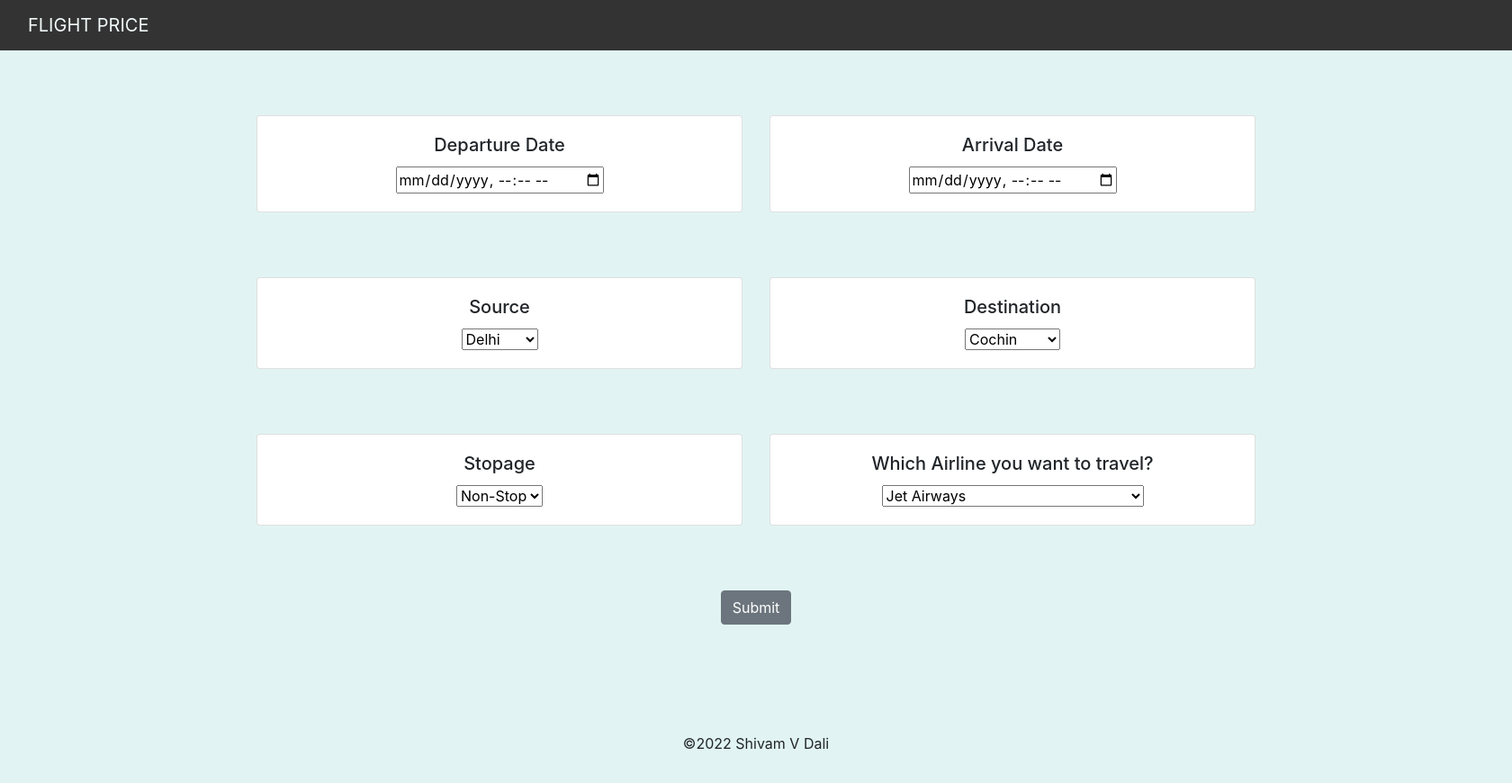
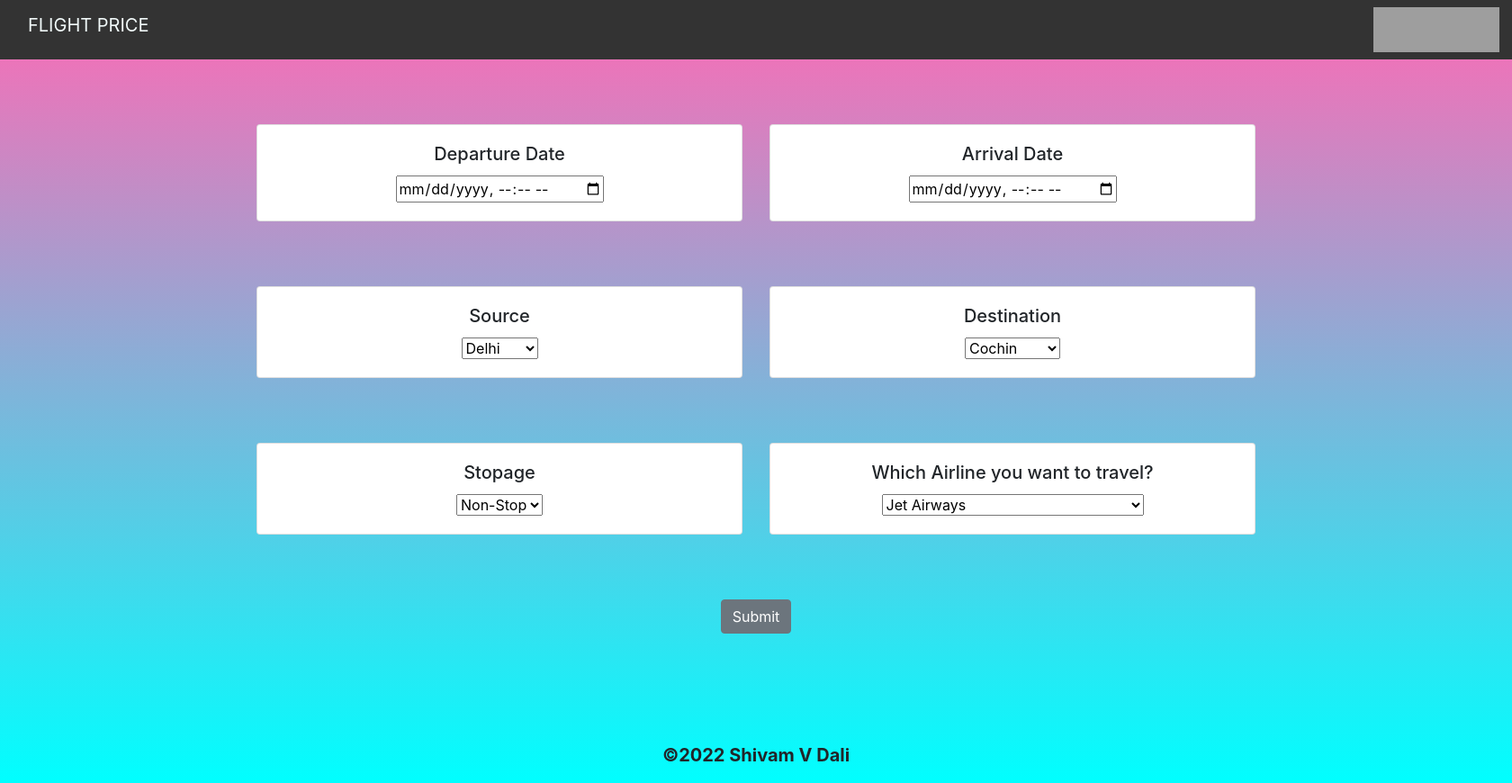
Before and after one commit to svdexe/Fare_flight_prediction, a Flask app: page / in a window 1680 px wide. Shown: the whole page at 90% size. Before the commit the page ends 833 px from the top, so only its background shows below. Run offline with Flask 2, Linux system fonts and the light colour scheme; parts of the project's set-up code (start-up, migrations or seed data) failed here and were passed over; some libraries are stand-ins or nearby versions; grey boxes are pictures that could not be loaded.

Commit message:
make it better

```diff
--- a/Website_Link.txt
+++ b/Website_Link.txt
@@ -0,0 +1 @@
+https://flight-fare-predictor-00.herokuapp.com/
--- a/static/css/styles.css
+++ b/static/css/styles.css
@@ -1,10 +1,16 @@
+.vidyalankar{
+    z-index: 1000;
+}
 body {
-    background-color: #e1f4f3;
+    background-image: linear-gradient(#FF69B4,#00FFFF);
     text-align: center;
 }
 
+
+
 .navbar {
     background-color: #333333;
+    /* background-image: linear-gradient(white,#333333); */
 }
 
 a {
@@ -14,3 +20,26 @@ a {
 a:hover {
     color: #f0f0f0;
   }
+
+/* .vit-logo{
+      float:left;
+  } */
+
+.vit-logo{
+    float:right;
+    position: relative;
+    left: 1345px;
+    }
+
+.footer{
+    font-weight: 700;
+    font-size: 20px;
+}
+
+/* .title{
+    font-size: larger;
+} */
+
+/* .button{
+    font-size: 20px;
+} */
--- a/templates/home.html
+++ b/templates/home.html
@@ -13,17 +13,27 @@
 
     <!-- css -->
     <link rel="stylesheet" href="static/css/styles.css">
-
+    <style>
+        /* .vit-logo{
+        float:right;
+        position: relative;
+        left: 600px;
+        }
+        .vidyalankar{
+            z-index: -1000;
+        } */
+    </style>
 
 </head>
 
 <body>
 
-    <!-- As a heading -->
-    <nav class="navbar navbar-inverse navbar-fixed-top">
+    <nav class="navbar navbar-inverse navbar-fixed-top ">
         <div class="container-fluid">
             <div class="navbar-header">
-                <a class="navbar-brand" href="/">FLIGHT PRICE</a>
+                <img class="vidyalankar vit-logo" src="https://i.postimg.cc/BQR1xCkb/vit-logo.png" width="140" height="50" alt="">
+                <!-- <a class="navbar-brand" href="/">VIT</a> -->
+                <a class="navbar-brand title" href="/">FLIGHT PRICE</a>
             </div>
         </div>
     </nav>
@@ -31,7 +41,7 @@
     <br><br><br>
 
 
-    <div class="container">
+    <div class="container ">
 
 
 
@@ -151,7 +161,7 @@
             <br>
             <br>
             <!-- Submit -->
-            <input type="submit" value="Submit" class="btn btn-secondary">
+            <input type="submit" value="Submit" class="button btn btn-secondary">
         </form>
 
         <br>
@@ -160,7 +170,7 @@
 
         <br>
         <br>
-        <p>©2022 Shivam V Dali</p>
+        <p class="footer">©2022 Shivam V Dali</p>
 
     </div>
 
```
Also changed, not shown: vit_logo.png (added).
